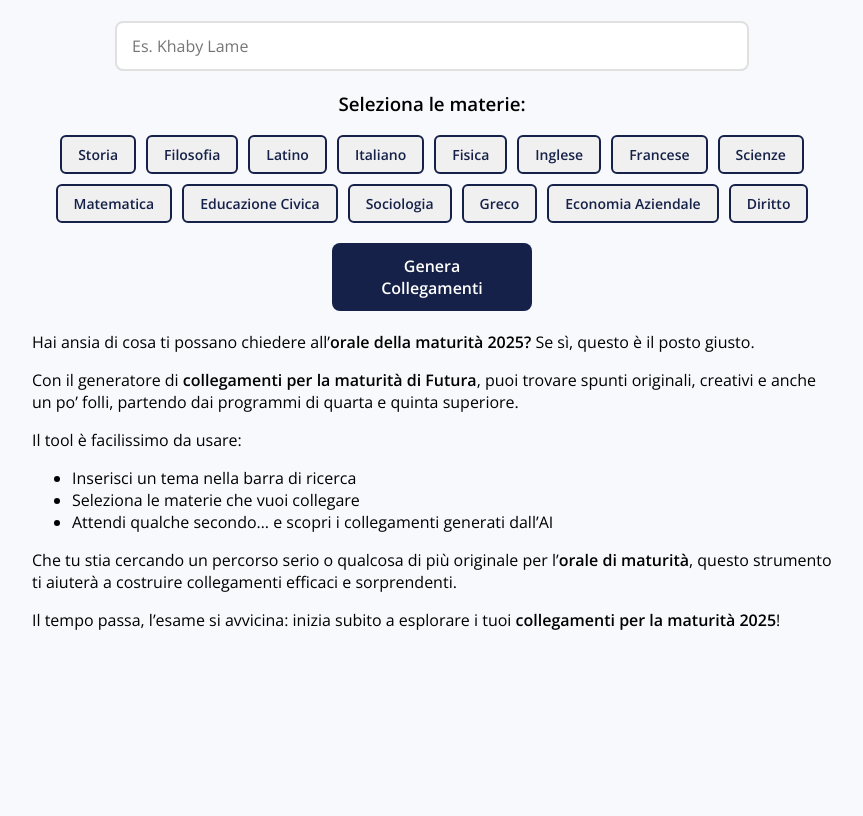
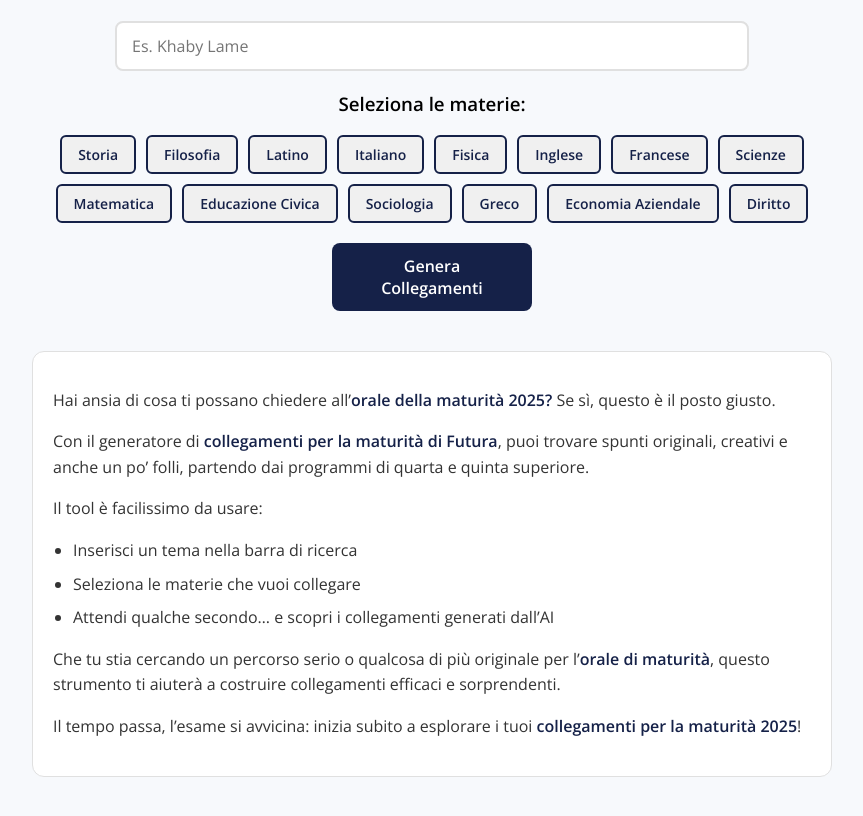
Before and after one commit to BebolitoHub/maturita, a website: page index.html in a window 1280 px wide. Shown: the part 270-1086 px from the top of the page, without its empty margins (208-1071 px from the left). Before the commit the page ends 1001 px from the top, so only its background shows below. Drawn offline with nearby package versions, Linux system fonts and the light colour scheme.

Commit message:
Update style.css

```diff
--- a/style.css
+++ b/style.css
@@ -152,6 +152,30 @@ input {
 .share-btn:hover {
   background-color: #1f2f66;
 }
+.blog-section {
+  margin-top: 40px;
+  padding: 20px;
+  background-color: #ffffff;
+  border: 1px solid #e0e0e0;
+  border-radius: 12px;
+  font-size: 16px;
+  line-height: 1.6;
+  color: #333;
+}
+
+.blog-section strong {
+  color: #152148;
+}
+
+.blog-section ul {
+  padding-left: 20px;
+  margin: 15px 0;
+}
+
+.blog-section li {
+  margin-bottom: 8px;
+}
+
 @media (max-width: 768px) {
   .meme-image {
     max-width: 90%;
```
